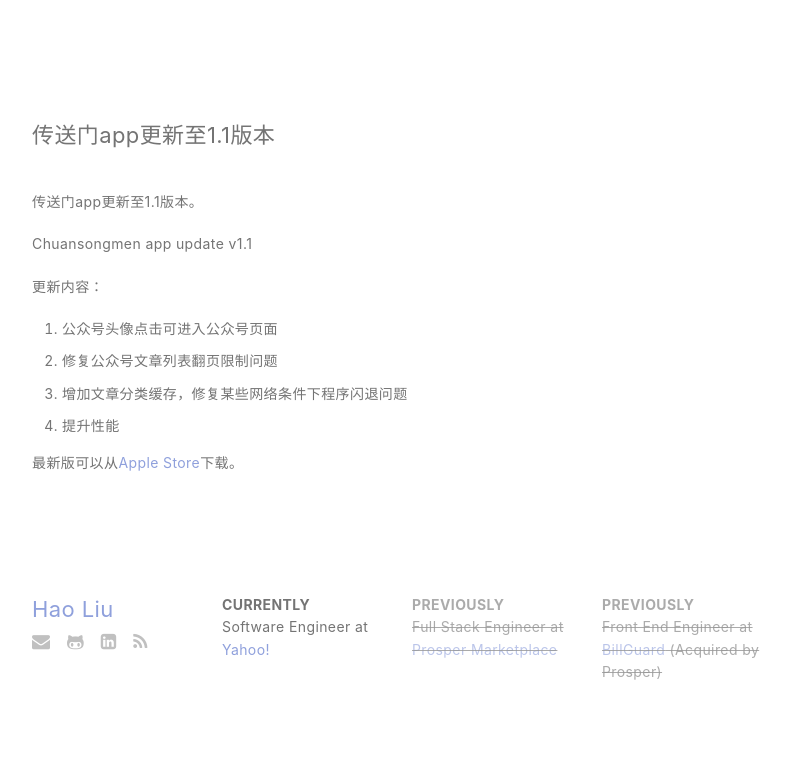
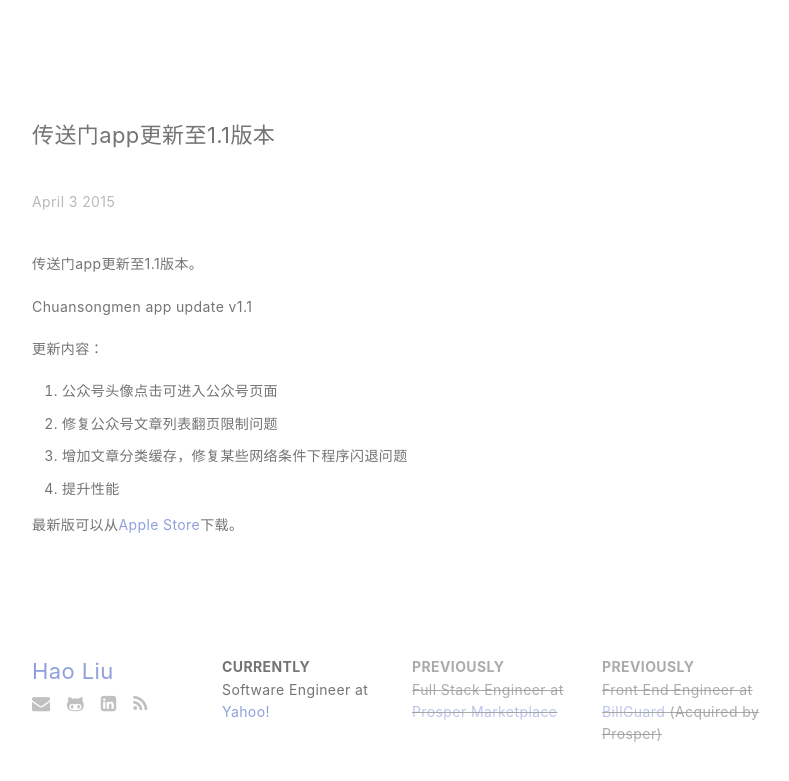
Before and after one commit to fuermosi777/fuermosi777.github.io, a Jekyll site: the page built from _posts/Chinese/2015-04-03-chuansongmen-update.markdown, in a window 1280 px wide. Shown: the top 781 px of the page, without its empty margins (228-1017 px from the left). Built offline with Jekyll 4.4.1, drawn with Linux system fonts in a browser that asks for light colours; comment, search, counter and statistics services are not loaded.

Commit message:
add date

```diff
--- a/_layouts/post.html
+++ b/_layouts/post.html
@@ -4,5 +4,6 @@ layout: default
 <div class="main-content">
   <div class="title-bar"></div>
   <div class="large-text page-title">{{ page.title }}</div>
+  <div class="medium-text page-date">{{ page.date | date: "%B %-d %Y" }}</div>
   <div class="page-text">{{ content }}</div>
 </div>
--- a/_sass/_main.scss
+++ b/_sass/_main.scss
@@ -152,6 +152,11 @@ a {
 }
 
 .page-title {
+  margin-bottom: 40px;
+}
+
+.page-date {
+  color: rgba(81, 81, 81, 0.4);
   margin-bottom: 40px;
 }
 
```
